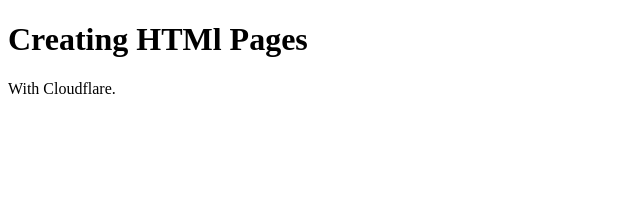
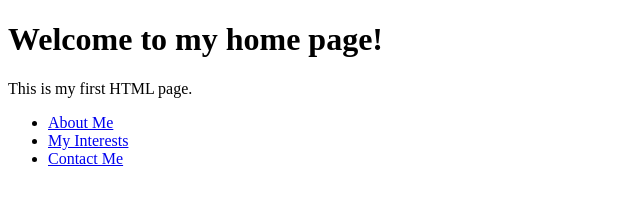
Before and after one commit to webdevlopment786/HtmlPages, a plain HTML site: page index.html in a window 1280 px wide. Shown: the whole page, without its empty margins (0-640 px from the left). Drawn offline with Linux system fonts and the light colour scheme.

Commit message:
Update index.html

```diff
--- a/index.html
+++ b/index.html
@@ -1,12 +1,15 @@
 <!DOCTYPE html>
 <html>
-<head>
-<title>Welcome To HTML Site</title>
-</head>
-<body>
-
-<h1>Creating HTMl Pages</h1>
-<p>With Cloudflare.</p>
-
-</body>
+  <head>
+    <title>My Home Page</title>
+  </head>
+  <body>
+    <h1>Welcome to my home page!</h1>
+    <p>This is my first HTML page.</p>
+    <ul>
+      <li><a href="#">About Me</a></li>
+      <li><a href="#">My Interests</a></li>
+      <li><a href="#">Contact Me</a></li>
+    </ul>
+  </body>
 </html>
```
